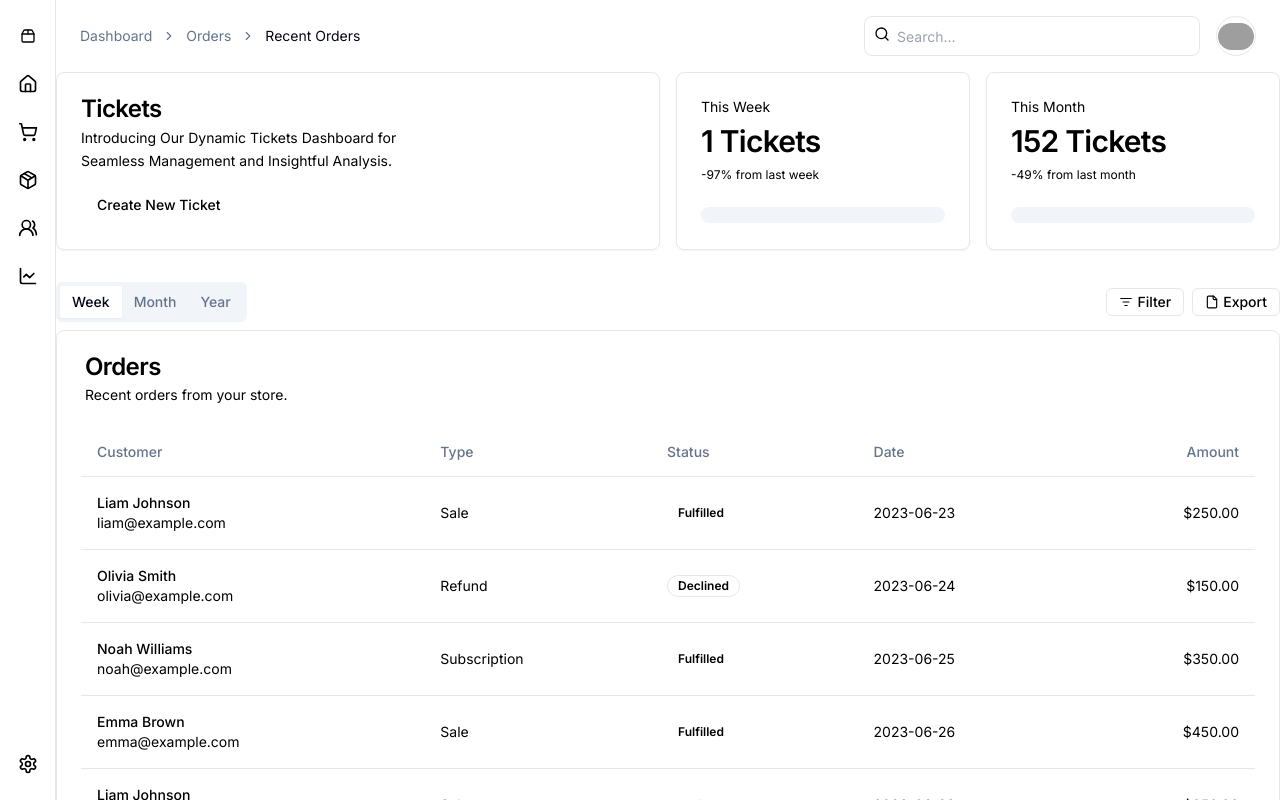
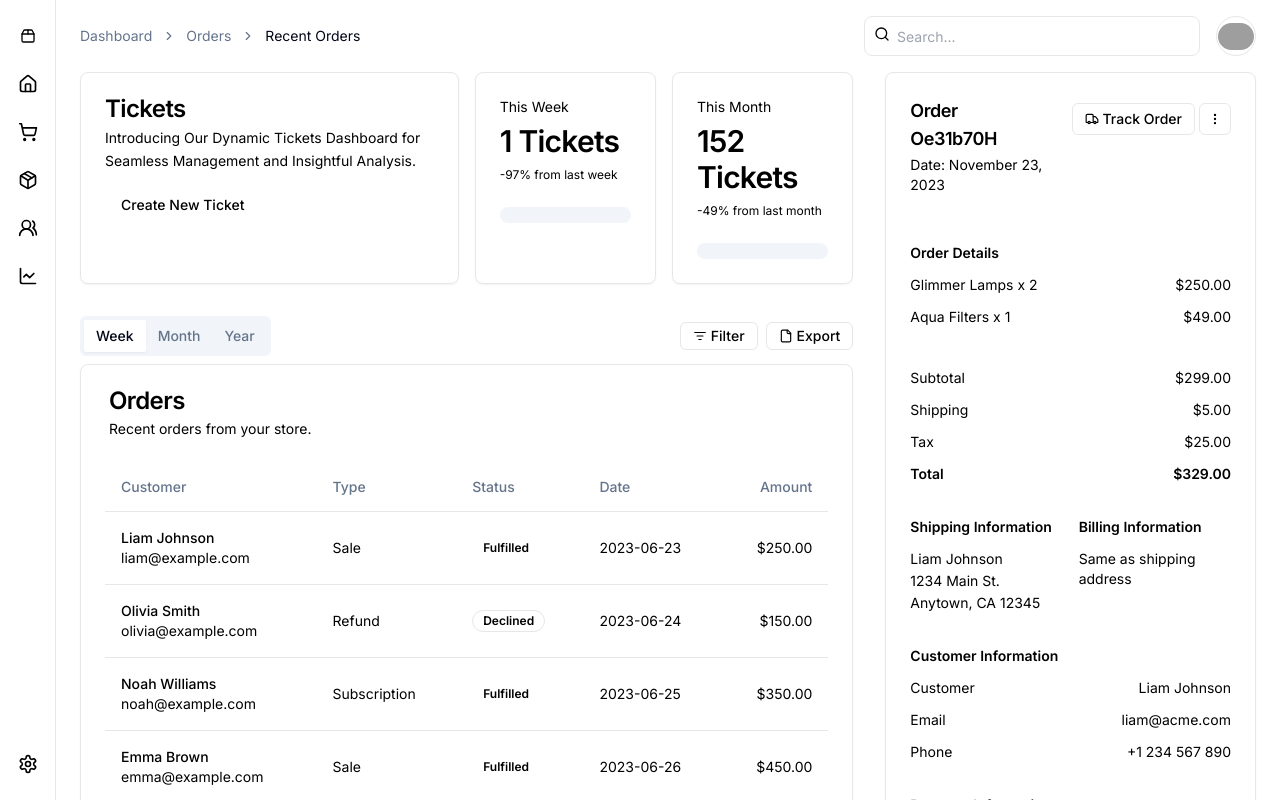
Before and after one commit to mnichols08/open.CRM, a Next.js app: page /dashboard in a window 1280 px wide. Shown: the top 800 px of the page. Built offline with nearby package versions, Linux system fonts and the light colour scheme; grey boxes are pictures that could not be loaded.

Commit message:
moves main into dashboard again

```diff
--- a/components/Dashboard.tsx
+++ b/components/Dashboard.tsx
@@ -55,7 +55,7 @@
   const mTickets = wTicketsLastWeek * 4;
   const mTicketsLastMonth = Math.floor(Math.random() * 1000);
   return (
-    <>
+          <main className="grid flex-1 items-start gap-4 p-4 sm:px-6 sm:py-0 md:gap-8 lg:grid-cols-3 xl:grid-cols-3">
       <div className="grid auto-rows-max items-start gap-4 md:gap-8 lg:col-span-2">
         <TopRow
           wTickets={wTickets}
@@ -444,6 +444,6 @@
           </CardFooter>
         </Card>
       </div>
-    </>
+    </main>
   );
 }
```
